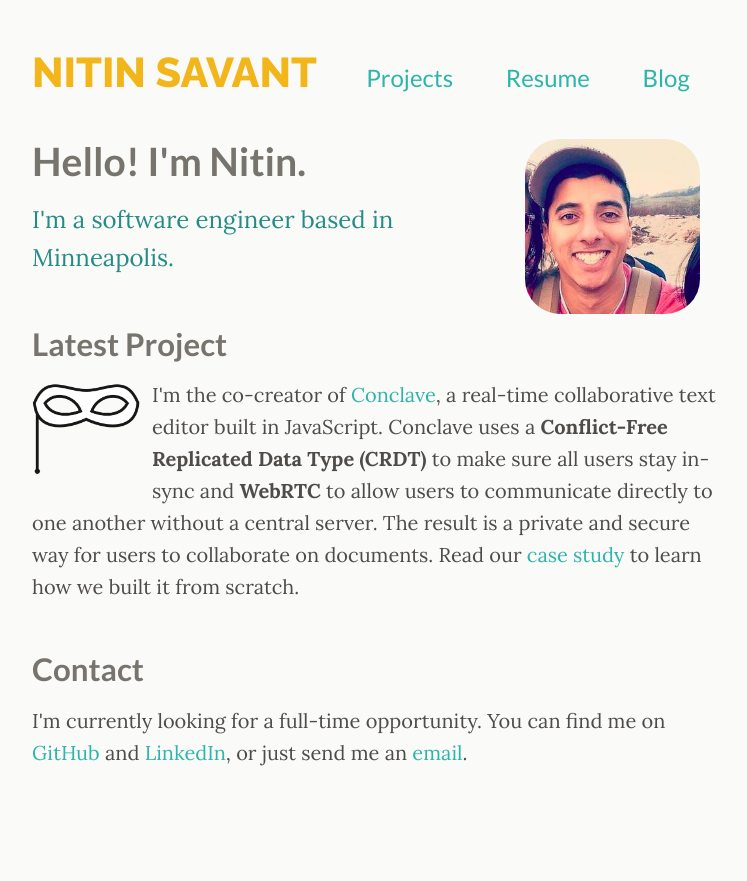
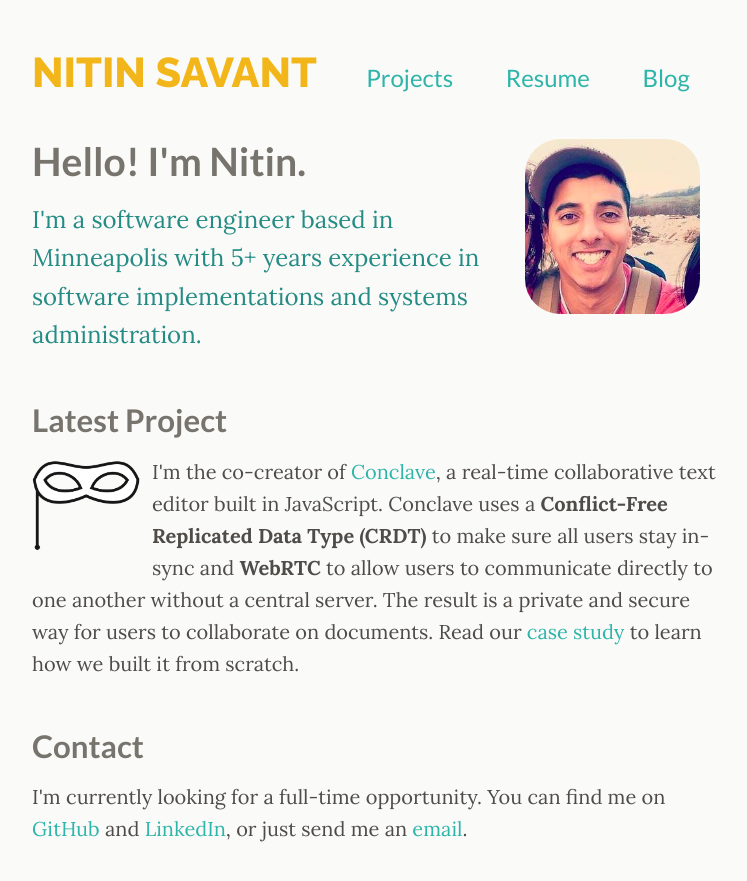
Before and after one commit to nitinsavant/nitinsavant.github.io, a Jekyll site: the page built from index.html, in a window 1280 px wide. Shown: the top 881 px of the page, without its empty margins (266-1013 px from the left). Built offline with Jekyll 4.4.1, drawn with Linux system fonts in a browser that asks for light colours.

Commit message:
Added years of experience to headline

```diff
--- a/index.html
+++ b/index.html
@@ -13,7 +13,7 @@ title: Home
   </header>
 
   <div class="lead lead-about">
-    I'm a software engineer based in Minneapolis.
+    I'm a software engineer based in Minneapolis with 5+ years experience in software implementations and systems administration.
   </div>
 
   <h2>Latest Project</h2>
```
